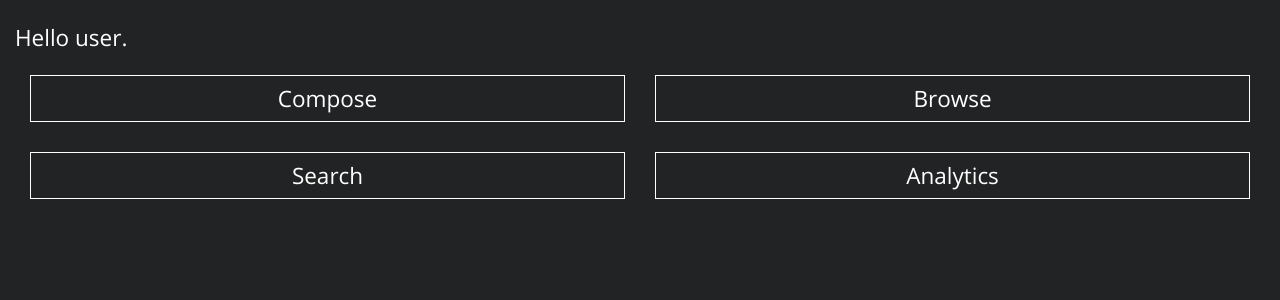
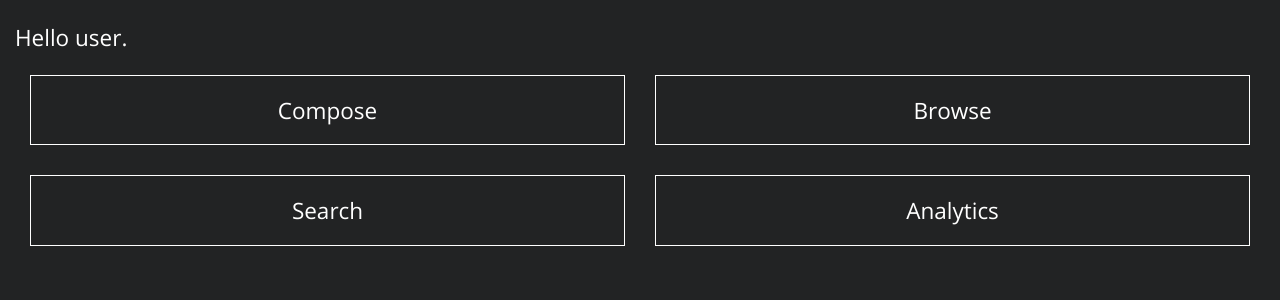
Before and after one commit to DavidLiuGit/zentiment, an Angular app: page /dashboard in a window 1280 px wide. Shown: the top 300 px of the page. Built offline with nearby package versions, Linux system fonts and the light colour scheme; what ngx-autosize would draw is missing.

Commit message:
make navigation tile container its own component

```diff
--- a/src/app/app.module.ts
+++ b/src/app/app.module.ts
@@ -14,6 +14,7 @@ import { HomeComponent } from './home/home.component';
 import { AlertComponent } from './utils/alert/alert.component';
 import { ComposeComponent } from './compose/compose.component';
 import { FreestyleComponent } from './compose/freestyle/freestyle.component';
+import { NavTilesComponent } from './utils/nav-tiles/nav-tiles.component';
 
 
 
@@ -40,6 +41,7 @@ const appRoutes = [
 		AppComponent, NotFoundComponent, SplashComponent, AlertComponent,
 		HomeComponent,
 		ComposeComponent, FreestyleComponent,
+		NavTilesComponent,
 	],
 	imports: [
 		BrowserModule,
--- a/src/app/home/home.component.html
+++ b/src/app/home/home.component.html
@@ -3,18 +3,6 @@
 	<h2 class="greeting">Hello {{name}}.</h2>
 
 
-	<!-- navigation tiles -->
-	<div class="tile-container flexbox">
-
-		<!-- tile -->
-		<ng-container
-			*ngFor="let tile of tileList; index as i;">
-			<div class="nav-tile">
-				<h2>{{tile.title}}</h2>
-			</div>
-		</ng-container>
-
-
-	</div>
+	<nav-tiles [config]="config" [tileList]="tileList"></nav-tiles>
 
 </div>
--- a/src/app/home/home.component.scss
+++ b/src/app/home/home.component.scss
@@ -20,20 +20,3 @@ div.full-height {
         line-height: 2em;
     }
 }
-
-
-// navigation tiles
-div.tile-container {
-    justify-content: space-evenly;
-    flex-wrap: wrap;
-
-    // children
-    div.nav-tile {
-        min-width: 15em;
-        text-align: center;
-        border: 1px solid white;
-        margin: 1em;
-        min-width: 40%;
-        flex: 1 0;
-    }
-}
--- a/src/app/home/home.component.ts
+++ b/src/app/home/home.component.ts
@@ -1,5 +1,5 @@
 import { Component, OnInit } from '@angular/core';
-import { NavigationTile } from '../common';
+import { NavTilesConfig, NavigationTile } from '../utils/nav-tiles/nav-tiles.component';
 
 @Component({
 	selector: 'app-home',
@@ -12,16 +12,18 @@ export class HomeComponent implements OnInit {
 
 
 	// navigation tiles
+	tileConfig:	NavTilesConfig = new NavTilesConfig({});
 	tileList:	NavigationTile[] = [
-		{ title: "Compose", path: "/compose" },
-		{ title: "Browse", path: "/browse" },
-		{ title: "Search", path: "/search" },
-		{ title: "Analytics", path: "/analytics" },
+		new NavigationTile({ title: "Compose", path: "/compose" }),
+		new NavigationTile({ title: "Browse", path: "/browse" }),
+		new NavigationTile({ title: "Search", path: "/search" }),
+		new NavigationTile({ title: "Analytics", path: "/analytics" }),
 	];
 
 	constructor() { }
 
 	ngOnInit() {
+		console.warn (this.tileList);
 	}
 
 }
--- /dev/null
+++ b/src/app/utils/nav-tiles/nav-tiles.component.html
@@ -0,0 +1,12 @@
+	<div class="tile-container flexbox">
+
+		<!-- individual tiles -->
+		<ng-container
+			*ngFor="let tile of tileList; index as i;">
+			<div class="nav-tile" [routerLink]="tile.path">
+				<h2>{{tile.title}}</h2>
+			</div>
+		</ng-container>
+
+
+	</div>
--- /dev/null
+++ b/src/app/utils/nav-tiles/nav-tiles.component.scss
@@ -0,0 +1,20 @@
+// imports
+@import '~src/assets/scss/common';
+@import '~src/assets/scss/consts';
+
+
+// navigation tiles
+div.tile-container {
+    justify-content: space-evenly;
+    flex-wrap: wrap;
+
+    // children
+    div.nav-tile {
+        min-width: 15em;
+        text-align: center;
+        border: 1px solid white;
+        margin: 1em;
+        min-width: 40%;
+        flex: 1 0;
+    }
+}
--- /dev/null
+++ b/src/app/utils/nav-tiles/nav-tiles.component.ts
@@ -0,0 +1,50 @@
+import { Component, OnInit, Input } from '@angular/core';
+
+@Component({
+	selector: 'nav-tiles',
+	templateUrl: './nav-tiles.component.html',
+	styleUrls: ['./nav-tiles.component.scss'],
+})
+export class NavTilesComponent implements OnInit {
+	// inputs
+	@Input() config:	NavTilesConfig;		// tile container settings
+	@Input() tileList:	NavigationTile[];	// tiles to display
+
+	ngOnInit(){}
+}
+
+
+
+/**
+ * Navitation tile container configuration
+ */
+export class NavTilesConfig {
+
+	constructor ( config: NavTilesConfig ) {
+		// read in configuration
+		for (let p in config)
+			this[p] = config[p];
+	}
+}
+
+
+
+/**
+ * Instances of this class defines navigation tiles
+ */
+export class NavigationTile {
+	title:	string;		// tile title
+	path:	string;		// redirect path
+	text?:	string;		// description (optional)
+	svgId?:	string;		// optionally provide svg ID to display
+
+	// enable & show
+	enable?:boolean = true;
+	show?:boolean	= true;
+
+	constructor ( config: NavigationTile ) {
+		// read in configuration
+		for (let p in config)
+			this[p] = config[p];
+	}
+}
--- a/src/assets/scss/_common.scss
+++ b/src/assets/scss/_common.scss
@@ -57,3 +57,6 @@
 /*****************************************************
 **** TILE CAROUSEL
 ******************************************************/
+.nav-tile {
+	cursor: pointer;
+}
```
Also changed, not shown: src/app/common.ts (+0 -10 lines).
